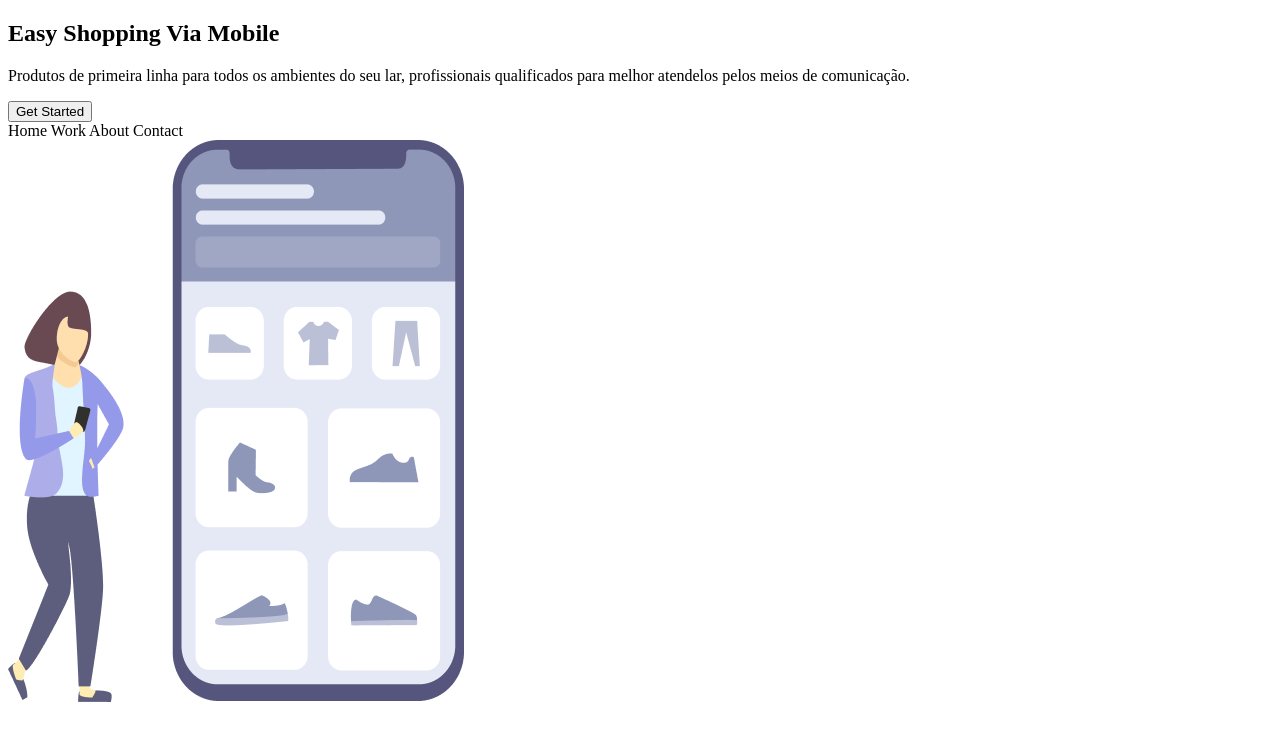
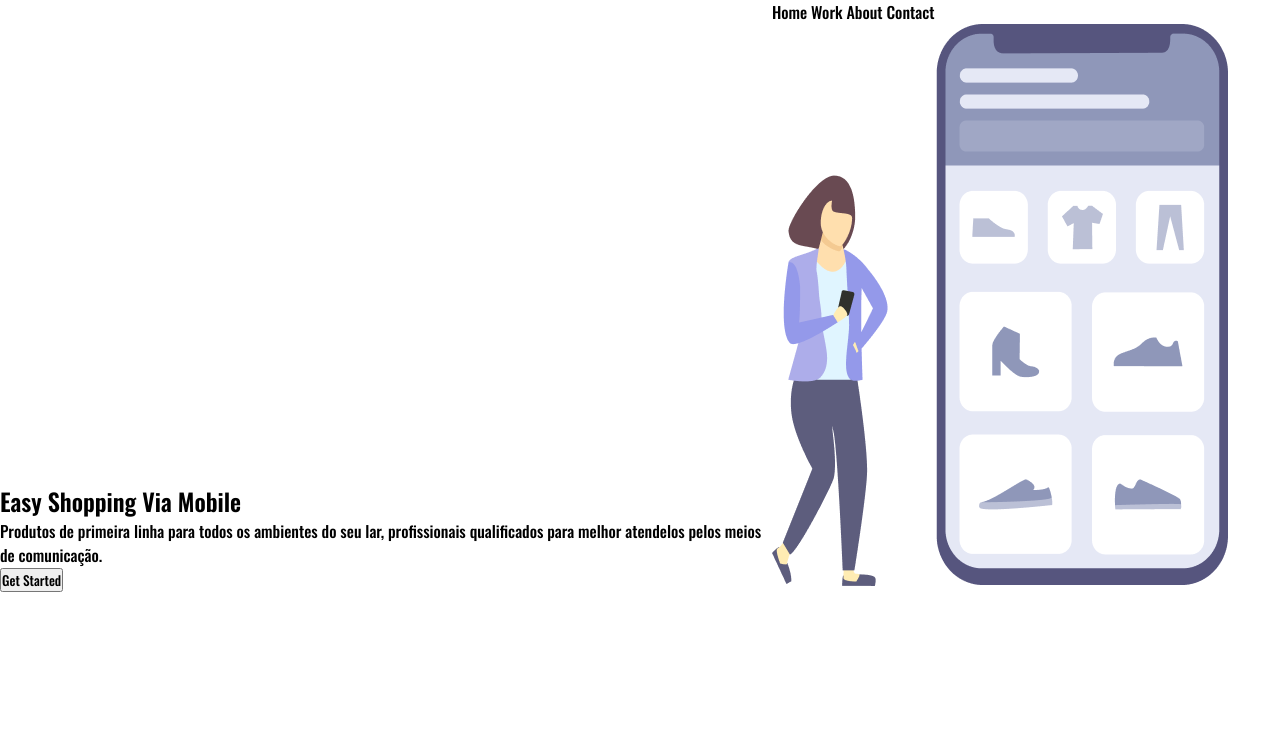
Before and after one commit to fariascarlos2346/projeto-html-css-02, a plain HTML site: page index.html in a window 1280 px wide. Drawn offline with nearby package versions, Linux system fonts and the light colour scheme.

Commit message:
Estilizando o CSS

```diff
--- a/index.html
+++ b/index.html
@@ -12,13 +12,13 @@
    <title>Projeto-html-css</title>
 </head>
 <body>
-   <div>
-      <section>
+   <div class="wrapper">
+      <section class="container-left">
          <h1>Easy Shopping Via Mobile</h1>
          <P>Produtos de primeira linha para todos os ambientes do seu lar, profissionais qualificados para melhor atendelos pelos meios de comunicação.</P>
          <button>Get Started</button>
       </section>
-      <section>
+      <section class="container-right">
          <header>
             <a>Home</a>
             <a>Work</a>
--- a/style.css
+++ b/style.css
@@ -0,0 +1,20 @@
+* {
+   margin: 0;
+   padding: 0;
+   box-sizing: border-box;
+   font-family: 'Oswald', sans-serif;
+}
+
+.wrapper {
+   height: 100vh;
+   width: 100vw;
+}
+
+.container-left {
+   display: inline-block;
+   width: 60%;
+}
+
+.container-right {
+   display: inline-block;
+}
```
